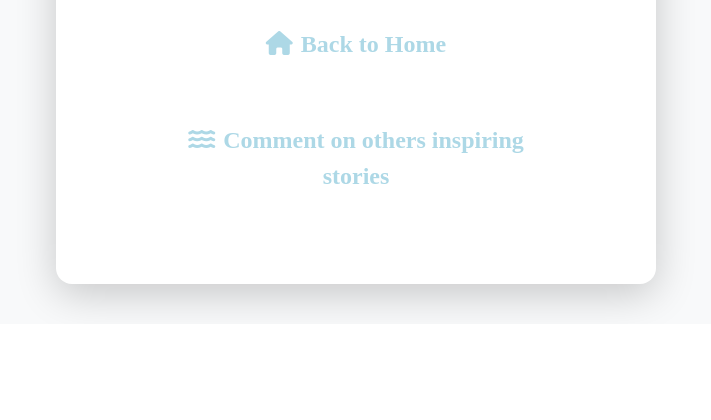
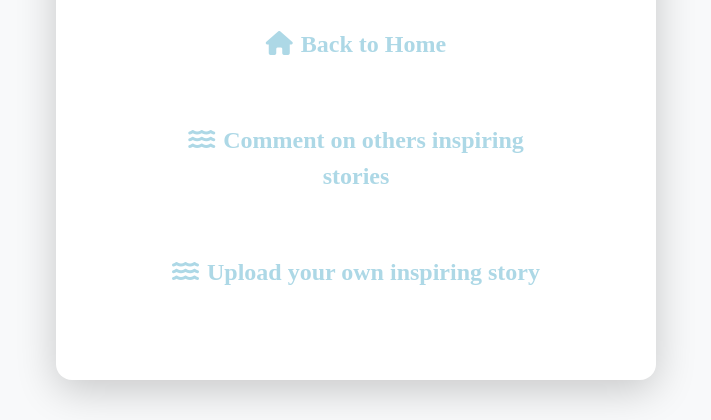
Before and after one commit to pdblackburn0-del/open_ocean_collective, a Django app: page /welcome/ in a window 1280 px wide. Shown: the part 1517-1937 px from the top of the page, without its empty margins (284-995 px from the left). Before the commit the page ends 1835 px from the top, so only its background shows below. Run offline with Django 4.2, Linux system fonts and the light colour scheme; some web fonts are replaced.

Commit message:
Update welcome page with additional CTA for uploading inspiring stories

```diff
--- a/hello_world/templates/welcome.html
+++ b/hello_world/templates/welcome.html
@@ -208,6 +208,9 @@
                 <a href="{% url 'hello_world:stories' %}" class="btn-cta enter-btn">
                     <i class="fas fa-water me-2"></i>Comment on others inspiring stories
                 </a>
+                <a href="{% url 'hello_world:stories' %}" class="btn-cta enter-btn">
+                    <i class="fas fa-water me-2"></i>Upload your own inspiring story
+                </a>
 
 
             </div>
```
Also changed, not shown: hello_world/templates/create_story.html (deleted).
